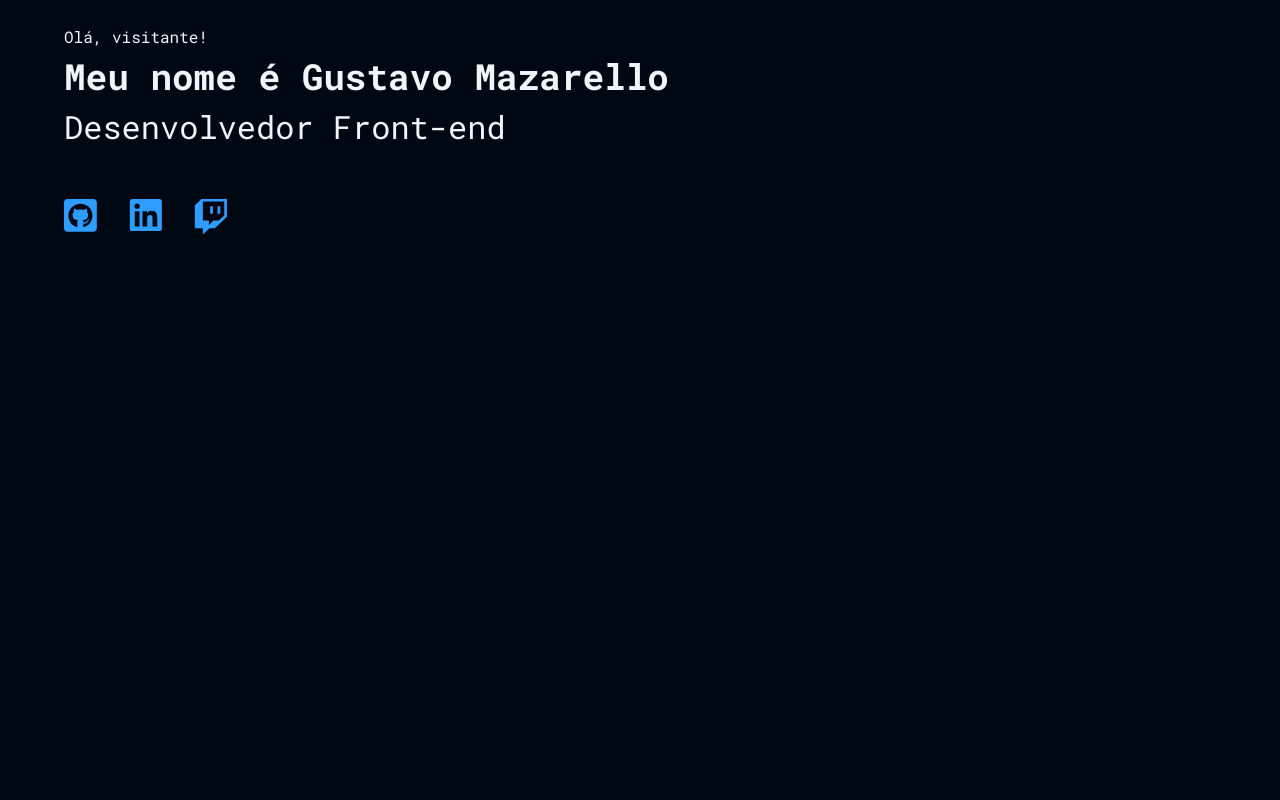
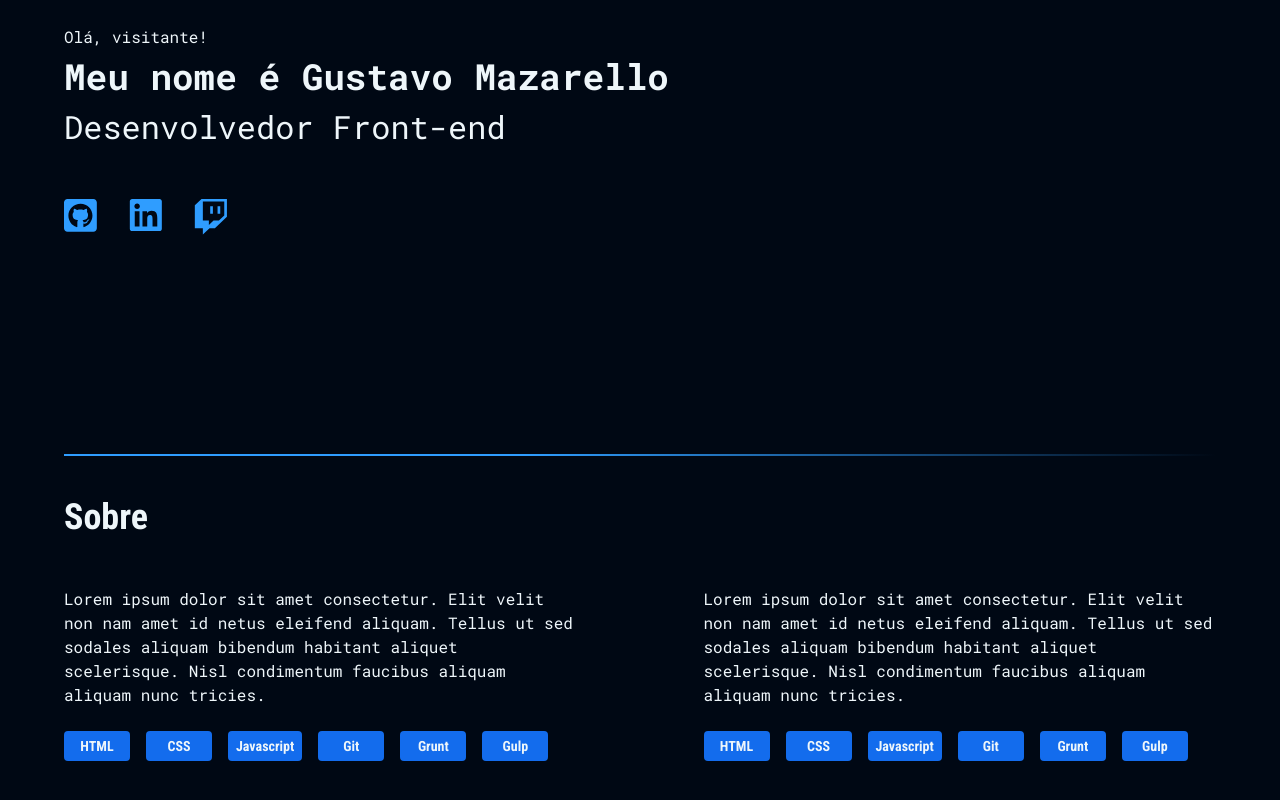
Before and after one commit to GTM35/portfolio, a React (Vite) app: page / in a window 1280 px wide. Shown: the part 226-1026 px from the top of the page. Before the commit the page ends 800 px from the top, so only its background shows below. Built offline with nearby package versions, Linux system fonts and the light colour scheme.

Commit message:
:sparkles: feat: Sessão Hero

```diff
--- a/src/App.tsx
+++ b/src/App.tsx
@@ -1,4 +1,5 @@
 import { GlobalStyle } from "./assets/styles/global";
+import About from "./Components/About";
 import Header from "./Components/Header";
 import Hero from "./Components/Hero";
 
@@ -8,6 +9,7 @@ function App() {
       <GlobalStyle />
       <Header />
       <Hero />
+      <About />
     </div>
   );
 }
--- /dev/null
+++ b/src/Components/About/index.tsx
@@ -0,0 +1,59 @@
+import Line from "../Line";
+import Tag from "../Tag";
+import {
+  AboutInformation,
+  AboutTitle,
+  AboutWrapper,
+  ContainerAbout,
+  ContainerTag,
+  TextInformation,
+} from "./style";
+
+const About = () => {
+  return (
+    <ContainerAbout>
+      <Line />
+      <AboutTitle>Sobre</AboutTitle>
+
+      <AboutWrapper>
+        <AboutInformation>
+          <TextInformation>
+            Lorem ipsum dolor sit amet consectetur. Elit velit non nam amet id
+            netus eleifend aliquam. Tellus ut sed sodales aliquam bibendum
+            habitant aliquet scelerisque. Nisl condimentum faucibus aliquam
+            aliquam nunc tricies.
+          </TextInformation>
+
+          <ContainerTag>
+            <Tag text="HTML" />
+            <Tag text="CSS" />
+            <Tag text="Javascript" />
+            <Tag text="Git" />
+            <Tag text="Grunt" />
+            <Tag text="Gulp" />
+          </ContainerTag>
+        </AboutInformation>
+
+        <AboutInformation>
+          <TextInformation>
+            Lorem ipsum dolor sit amet consectetur. Elit velit non nam amet id
+            netus eleifend aliquam. Tellus ut sed sodales aliquam bibendum
+            habitant aliquet scelerisque. Nisl condimentum faucibus aliquam
+            aliquam nunc tricies.
+          </TextInformation>
+
+          <ContainerTag>
+            <Tag text="HTML" />
+            <Tag text="CSS" />
+            <Tag text="Javascript" />
+            <Tag text="Git" />
+            <Tag text="Grunt" />
+            <Tag text="Gulp" />
+          </ContainerTag>
+        </AboutInformation>
+      </AboutWrapper>
+    </ContainerAbout>
+  );
+};
+
+export default About;
--- /dev/null
+++ b/src/Components/About/style.ts
@@ -0,0 +1,35 @@
+import styled from "styled-components";
+import { bodyMD, headingXXL } from "../../assets/styles/global";
+
+export const ContainerAbout = styled.section`
+  margin-top: 144px;
+  margin-bottom: 200px;
+`;
+
+export const AboutWrapper = styled.div`
+  display: flex;
+  width: 100%;
+  gap: 127px;
+`;
+
+export const AboutTitle = styled(headingXXL)`
+  font-weight: bold;
+  margin-top: 40px;
+`;
+
+export const AboutInformation = styled.div`
+  width: 100%;
+  max-width: 540px;
+  margin-top: 48px;
+
+  display: flex;
+  flex-direction: column;
+  gap: 24px;
+`;
+
+export const TextInformation = styled(bodyMD).attrs({ as: "p" })``;
+
+export const ContainerTag = styled.div`
+  display: flex;
+  gap: 16px;
+`;
--- a/src/Components/Header/style.ts
+++ b/src/Components/Header/style.ts
@@ -29,7 +29,7 @@ export const MenuLink = styled(bodyMD).attrs({ as: "a" })`
   &:hover {
     color: ${colors.modern500};
     border-bottom: 2px solid ${colors.modern500};
-    transition: color 0.5s ease;
+    transition: color 0.5s ease-out;
   }
 `;
 
--- a/src/Components/Hero/index.tsx
+++ b/src/Components/Hero/index.tsx
@@ -1,6 +1,7 @@
 import iconGit from "../../assets/images/icon-github.svg";
 import iconLinkedin from "../../assets/images/icon-linkedin.svg";
 import iconTwitch from "../../assets/images/icon-twitch.svg";
+
 import {
   CareerText,
   ContainerIcon,
--- /dev/null
+++ b/src/Components/Line/index.tsx
@@ -0,0 +1,11 @@
+import { LineSeparator } from "./style";
+
+const Line = () => {
+  return (
+    <>
+      <LineSeparator />
+    </>
+  );
+};
+
+export default Line;
--- /dev/null
+++ b/src/Components/Line/style.ts
@@ -0,0 +1,11 @@
+import styled from "styled-components";
+
+export const LineSeparator = styled.div`
+  width: 100%;
+  height: 2px;
+  background: linear-gradient(
+    90deg,
+    rgba(47, 157, 255, 1) 40%,
+    rgba(28, 94, 153, 0) 100%
+  );
+`;
--- /dev/null
+++ b/src/Components/Tag/index.tsx
@@ -0,0 +1,15 @@
+import { ContainerTag, TextTag } from "./style";
+
+type Props = {
+  text: string;
+};
+
+const Tag = ({ text }: Props) => {
+  return (
+    <ContainerTag>
+      <TextTag>{text}</TextTag>
+    </ContainerTag>
+  );
+};
+
+export default Tag;
--- /dev/null
+++ b/src/Components/Tag/style.ts
@@ -0,0 +1,25 @@
+import styled from "styled-components";
+import { colors, headingSM } from "../../assets/styles/global";
+
+export const TextTag = styled(headingSM)`
+  font-weight: bold;
+  width: fit-content;
+  line-height: 100%;
+`;
+
+export const ContainerTag = styled.div`
+  background-color: ${colors.traditional700};
+  width: fit-content;
+  min-width: 50px;
+  padding: 8px;
+  border-radius: 4px;
+
+  display: flex;
+
+  justify-content: center;
+
+  &:hover {
+    background-color: ${colors.modern600};
+    transition: background-color 0.5s ease-out;
+  }
+`;
--- a/src/assets/styles/global.ts
+++ b/src/assets/styles/global.ts
@@ -33,6 +33,22 @@ export const bodyXL = styled.p`
   color: ${colors.elegance50};
 `;
 
+export const headingXXL = styled.h2`
+  font-family: "Roboto Condensed", serif;
+  font-size: 36px;
+  font-weight: 400;
+  line-height: 120%;
+  color: ${colors.elegance50};
+`;
+
+export const headingSM = styled.p`
+  font-family: "Roboto Condensed", serif;
+  font-size: 14px;
+  font-weight: 400;
+  line-height: 120%;
+  color: ${colors.elegance50};
+`;
+
 export const GlobalStyle = createGlobalStyle`
     *   {
         margin:0;
```
